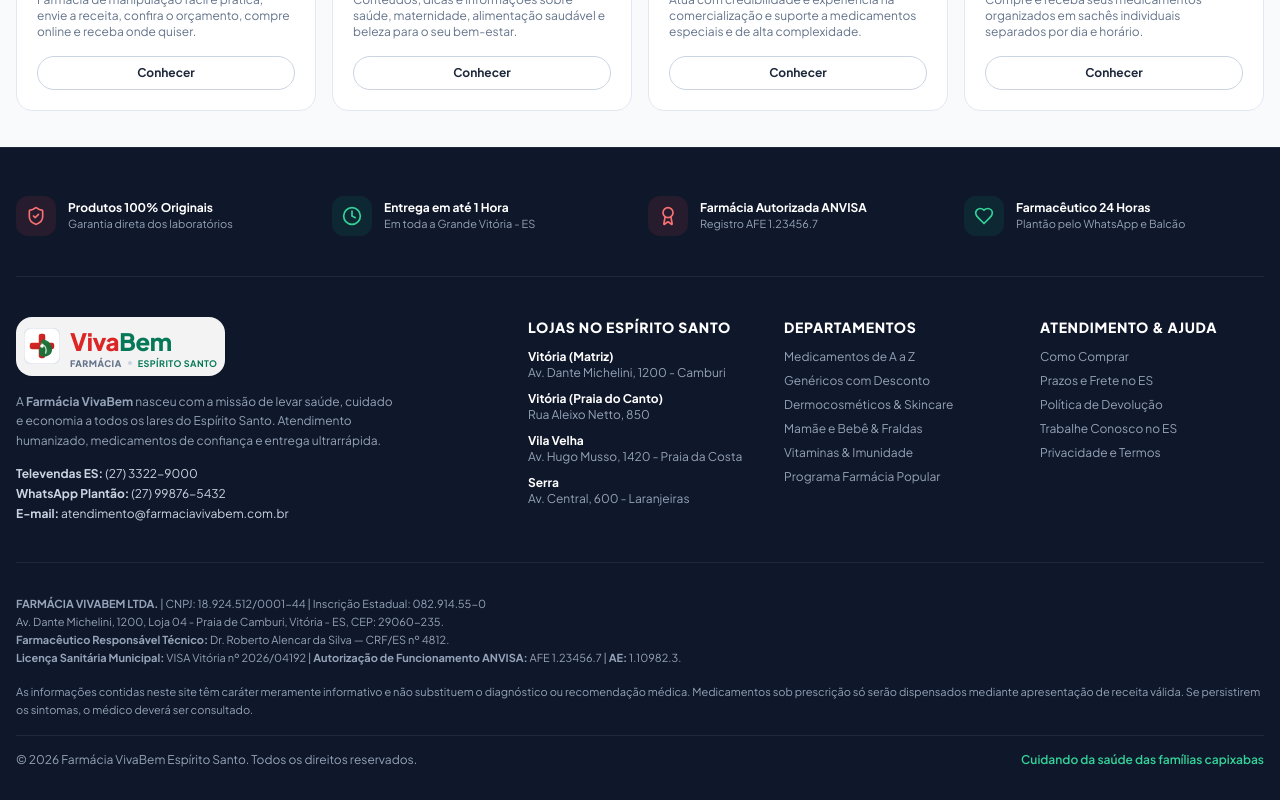
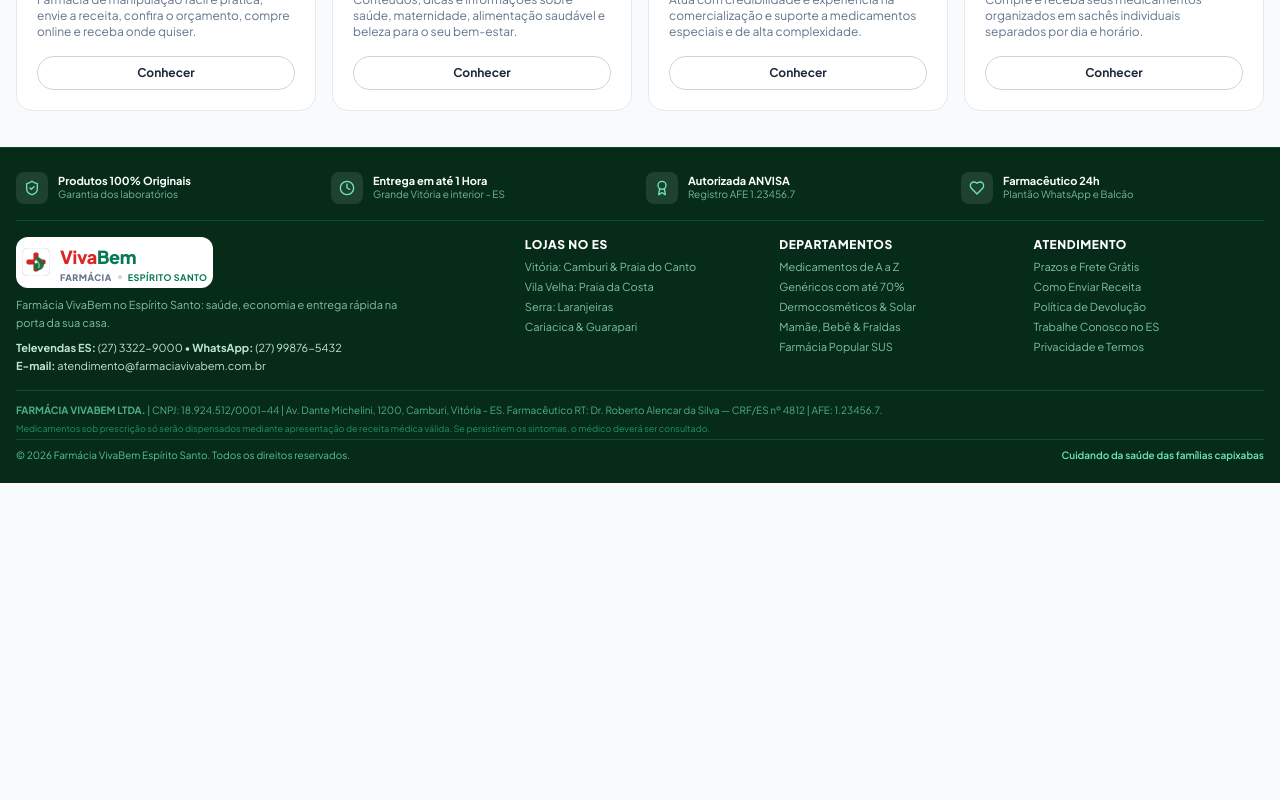
Before and after one commit to carolzinh427-beep/farm, a React (Vite) app: page / in a window 1280 px wide. Shown: the part 4230-5030 px from the top of the page. After the commit the page ends 4713 px from the top, so only its background shows below. Built offline with nearby package versions, Linux system fonts and the light colour scheme.

Commit message:
style: reduce footer height by half and apply dark green background

```diff
--- a/src/components/Footer.tsx
+++ b/src/components/Footer.tsx
@@ -1,139 +1,121 @@
 import React from 'react';
 import { Logo } from './Logo';
-import { Phone, Mail, MapPin, ShieldCheck, Heart, Award, Clock, ArrowUpRight } from 'lucide-react';
+import { ShieldCheck, Award, Clock, Heart } from 'lucide-react';
 
-export const Footer: React.FC = () => {
+interface FooterProps {
+  onOpenPrescription?: () => void;
+}
+
+export const Footer: React.FC<FooterProps> = () => {
   return (
-    <footer className="bg-slate-900 text-slate-300 pt-12 pb-8 border-t border-slate-800">
+    <footer className="bg-[#062c19] text-emerald-100/85 pt-5 pb-4 sm:pt-6 sm:pb-5 border-t border-[#0d4529] w-full">
       <div className="max-w-7xl mx-auto px-4">
-        {/* Top Badges (Trust & Quality) */}
-        <div className="grid grid-cols-2 md:grid-cols-4 gap-4 pb-10 border-b border-slate-800">
-          <div className="flex items-center gap-3">
-            <div className="w-10 h-10 rounded-xl bg-red-500/10 text-red-400 flex items-center justify-center flex-shrink-0">
-              <ShieldCheck className="w-5 h-5" />
+        {/* 1. Top Badges Strip (Trust & Quality - Compact) */}
+        <div className="grid grid-cols-2 md:grid-cols-4 gap-3 pb-4 border-b border-[#0f4d2f]">
+          <div className="flex items-center gap-2.5">
+            <div className="w-8 h-8 rounded-lg bg-white/10 text-emerald-300 flex items-center justify-center flex-shrink-0">
+              <ShieldCheck className="w-4 h-4" />
             </div>
             <div>
-              <div className="text-xs font-bold text-white">Produtos 100% Originais</div>
-              <div className="text-[11px] text-slate-400">Garantia direta dos laboratórios</div>
+              <div className="text-[11px] font-bold text-white leading-tight">Produtos 100% Originais</div>
+              <div className="text-[10px] text-emerald-200/70">Garantia dos laboratórios</div>
             </div>
           </div>
 
-          <div className="flex items-center gap-3">
-            <div className="w-10 h-10 rounded-xl bg-emerald-500/10 text-emerald-400 flex items-center justify-center flex-shrink-0">
-              <Clock className="w-5 h-5" />
+          <div className="flex items-center gap-2.5">
+            <div className="w-8 h-8 rounded-lg bg-white/10 text-emerald-300 flex items-center justify-center flex-shrink-0">
+              <Clock className="w-4 h-4" />
             </div>
             <div>
-              <div className="text-xs font-bold text-white">Entrega em até 1 Hora</div>
-              <div className="text-[11px] text-slate-400">Em toda a Grande Vitória - ES</div>
+              <div className="text-[11px] font-bold text-white leading-tight">Entrega em até 1 Hora</div>
+              <div className="text-[10px] text-emerald-200/70">Grande Vitória e interior - ES</div>
             </div>
           </div>
 
-          <div className="flex items-center gap-3">
-            <div className="w-10 h-10 rounded-xl bg-red-500/10 text-red-400 flex items-center justify-center flex-shrink-0">
-              <Award className="w-5 h-5" />
+          <div className="flex items-center gap-2.5">
+            <div className="w-8 h-8 rounded-lg bg-white/10 text-emerald-300 flex items-center justify-center flex-shrink-0">
+              <Award className="w-4 h-4" />
             </div>
             <div>
-              <div className="text-xs font-bold text-white">Farmácia Autorizada ANVISA</div>
-              <div className="text-[11px] text-slate-400">Registro AFE 1.23456.7</div>
+              <div className="text-[11px] font-bold text-white leading-tight">Autorizada ANVISA</div>
+              <div className="text-[10px] text-emerald-200/70">Registro AFE 1.23456.7</div>
             </div>
           </div>
 
-          <div className="flex items-center gap-3">
-            <div className="w-10 h-10 rounded-xl bg-emerald-500/10 text-emerald-400 flex items-center justify-center flex-shrink-0">
-              <Heart className="w-5 h-5" />
+          <div className="flex items-center gap-2.5">
+            <div className="w-8 h-8 rounded-lg bg-white/10 text-emerald-300 flex items-center justify-center flex-shrink-0">
+              <Heart className="w-4 h-4" />
             </div>
             <div>
-              <div className="text-xs font-bold text-white">Farmacêutico 24 Horas</div>
-              <div className="text-[11px] text-slate-400">Plantão pelo WhatsApp e Balcão</div>
+              <div className="text-[11px] font-bold text-white leading-tight">Farmacêutico 24h</div>
+              <div className="text-[10px] text-emerald-200/70">Plantão WhatsApp e Balcão</div>
             </div>
           </div>
         </div>
 
-        {/* Main Columns */}
-        <div className="grid grid-cols-1 md:grid-cols-2 lg:grid-cols-5 gap-8 py-10 border-b border-slate-800">
-          {/* Col 1: About & Logo */}
-          <div className="lg:col-span-2 space-y-4">
-            <div className="bg-white/95 p-2 rounded-2xl inline-block shadow-sm">
-              <Logo size="md" />
+        {/* 2. Main Columns (Compact Height) */}
+        <div className="grid grid-cols-1 md:grid-cols-2 lg:grid-cols-5 gap-4 sm:gap-6 py-4 border-b border-[#0f4d2f] text-xs">
+          {/* Col 1: Logo & About */}
+          <div className="lg:col-span-2 space-y-2">
+            <div className="bg-white p-1.5 rounded-xl inline-block shadow-xs">
+              <Logo size="sm" />
             </div>
-            <p className="text-xs text-slate-400 leading-relaxed max-w-sm">
-              A <strong>Farmácia VivaBem</strong> nasceu com a missão de levar saúde, cuidado e economia a todos os lares do Espírito Santo. Atendimento humanizado, medicamentos de confiança e entrega ultrarrápida.
+            <p className="text-[11px] text-emerald-200/75 leading-relaxed max-w-sm">
+              Farmácia VivaBem no Espírito Santo: saúde, economia e entrega rápida na porta da sua casa.
             </p>
-            <div className="text-xs text-slate-300 space-y-1">
-              <div><strong>Televendas ES:</strong> (27) 3322-9000</div>
-              <div><strong>WhatsApp Plantão:</strong> (27) 99876-5432</div>
+            <div className="text-[11px] text-emerald-100/90 space-y-0.5">
+              <div><strong>Televendas ES:</strong> (27) 3322-9000 • <strong>WhatsApp:</strong> (27) 99876-5432</div>
               <div><strong>E-mail:</strong> atendimento@farmaciavivabem.com.br</div>
             </div>
           </div>
 
-          {/* Col 2: Nossas Lojas no ES */}
-          <div className="space-y-3">
-            <h4 className="text-sm font-extrabold text-white uppercase tracking-wider">Lojas no Espírito Santo</h4>
-            <ul className="text-xs space-y-2.5 text-slate-400">
-              <li>
-                <strong className="text-white block">Vitória (Matriz)</strong>
-                Av. Dante Michelini, 1200 - Camburi
-              </li>
-              <li>
-                <strong className="text-white block">Vitória (Praia do Canto)</strong>
-                Rua Aleixo Netto, 850
-              </li>
-              <li>
-                <strong className="text-white block">Vila Velha</strong>
-                Av. Hugo Musso, 1420 - Praia da Costa
-              </li>
-              <li>
-                <strong className="text-white block">Serra</strong>
-                Av. Central, 600 - Laranjeiras
-              </li>
+          {/* Col 2: Lojas no ES */}
+          <div className="space-y-1.5">
+            <h4 className="text-xs font-black text-white uppercase tracking-wider">Lojas no ES</h4>
+            <ul className="text-[11px] space-y-1 text-emerald-200/75">
+              <li>Vitória: Camburi & Praia do Canto</li>
+              <li>Vila Velha: Praia da Costa</li>
+              <li>Serra: Laranjeiras</li>
+              <li>Cariacica & Guarapari</li>
             </ul>
           </div>
 
-          {/* Col 3: Categorias */}
-          <div className="space-y-3">
-            <h4 className="text-sm font-extrabold text-white uppercase tracking-wider">Departamentos</h4>
-            <ul className="text-xs space-y-2 text-slate-400">
-              <li><a href="#" className="hover:text-white transition-colors">Medicamentos de A a Z</a></li>
-              <li><a href="#" className="hover:text-white transition-colors">Genéricos com Desconto</a></li>
-              <li><a href="#" className="hover:text-white transition-colors">Dermocosméticos & Skincare</a></li>
-              <li><a href="#" className="hover:text-white transition-colors">Mamãe e Bebê & Fraldas</a></li>
-              <li><a href="#" className="hover:text-white transition-colors">Vitaminas & Imunidade</a></li>
-              <li><a href="#" className="hover:text-white transition-colors">Programa Farmácia Popular</a></li>
+          {/* Col 3: Departamentos */}
+          <div className="space-y-1.5">
+            <h4 className="text-xs font-black text-white uppercase tracking-wider">Departamentos</h4>
+            <ul className="text-[11px] space-y-1 text-emerald-200/75">
+              <li>Medicamentos de A a Z</li>
+              <li>Genéricos com até 70%</li>
+              <li>Dermocosméticos & Solar</li>
+              <li>Mamãe, Bebê & Fraldas</li>
+              <li>Farmácia Popular SUS</li>
             </ul>
           </div>
 
-          {/* Col 4: Institucional & Ajuda */}
-          <div className="space-y-3">
-            <h4 className="text-sm font-extrabold text-white uppercase tracking-wider">Atendimento & Ajuda</h4>
-            <ul className="text-xs space-y-2 text-slate-400">
-              <li><a href="#" className="hover:text-white transition-colors">Como Comprar</a></li>
-              <li><a href="#" className="hover:text-white transition-colors">Prazos e Frete no ES</a></li>
-              <li><a href="#" className="hover:text-white transition-colors">Política de Devolução</a></li>
-              <li><a href="#" className="hover:text-white transition-colors">Trabalhe Conosco no ES</a></li>
-              <li><a href="#" className="hover:text-white transition-colors">Privacidade e Termos</a></li>
+          {/* Col 4: Atendimento */}
+          <div className="space-y-1.5">
+            <h4 className="text-xs font-black text-white uppercase tracking-wider">Atendimento</h4>
+            <ul className="text-[11px] space-y-1 text-emerald-200/75">
+              <li>Prazos e Frete Grátis</li>
+              <li>Como Enviar Receita</li>
+              <li>Política de Devolução</li>
+              <li>Trabalhe Conosco no ES</li>
+              <li>Privacidade e Termos</li>
             </ul>
           </div>
         </div>
 
-        {/* Legal & ANVISA Regulatory Info (Drogasil standard compliance) */}
-        <div className="pt-8 space-y-4 text-[11px] text-slate-400 leading-relaxed">
+        {/* 3. Regulatory & Legal Info (Compact One-Block) */}
+        <div className="pt-3 text-[10px] text-emerald-300/70 leading-normal space-y-1">
           <p>
-            <strong>FARMÁCIA VIVABEM LTDA.</strong> | CNPJ: 18.924.512/0001-44 | Inscrição Estadual: 082.914.55-0<br />
-            Av. Dante Michelini, 1200, Loja 04 - Praia de Camburi, Vitória - ES, CEP: 29060-235.<br />
-            <strong>Farmacêutico Responsável Técnico:</strong> Dr. Roberto Alencar da Silva — CRF/ES nº 4812.<br />
-            <strong>Licença Sanitária Municipal:</strong> VISA Vitória nº 2026/04192 | <strong>Autorização de Funcionamento ANVISA:</strong> AFE 1.23456.7 | <strong>AE:</strong> 1.10982.3.
+            <strong>FARMÁCIA VIVABEM LTDA.</strong> | CNPJ: 18.924.512/0001-44 | Av. Dante Michelini, 1200, Camburi, Vitória - ES. Farmacêutico RT: Dr. Roberto Alencar da Silva — CRF/ES nº 4812 | AFE: 1.23456.7.
           </p>
-          <p>
-            As informações contidas neste site têm caráter meramente informativo e não substituem o diagnóstico ou recomendação médica. Medicamentos sob prescrição só serão dispensados mediante apresentação de receita válida. Se persistirem os sintomas, o médico deverá ser consultado.
+          <p className="text-[9px] text-emerald-400/60">
+            Medicamentos sob prescrição só serão dispensados mediante apresentação de receita médica válida. Se persistirem os sintomas, o médico deverá ser consultado.
           </p>
-
-          <div className="flex flex-wrap items-center justify-between gap-4 pt-4 border-t border-slate-800 text-slate-400 text-xs">
-            <div>
-              © 2026 Farmácia VivaBem Espírito Santo. Todos os direitos reservados.
-            </div>
-            <div className="flex items-center gap-3">
-              <span className="text-emerald-400 font-semibold">Cuidando da saúde das famílias capixabas</span>
-            </div>
+          <div className="flex flex-wrap items-center justify-between gap-2 pt-2 border-t border-[#0f4d2f] text-[10px] text-emerald-300/80">
+            <span>© 2026 Farmácia VivaBem Espírito Santo. Todos os direitos reservados.</span>
+            <span className="font-semibold text-emerald-300">Cuidando da saúde das famílias capixabas</span>
           </div>
         </div>
       </div>
```
